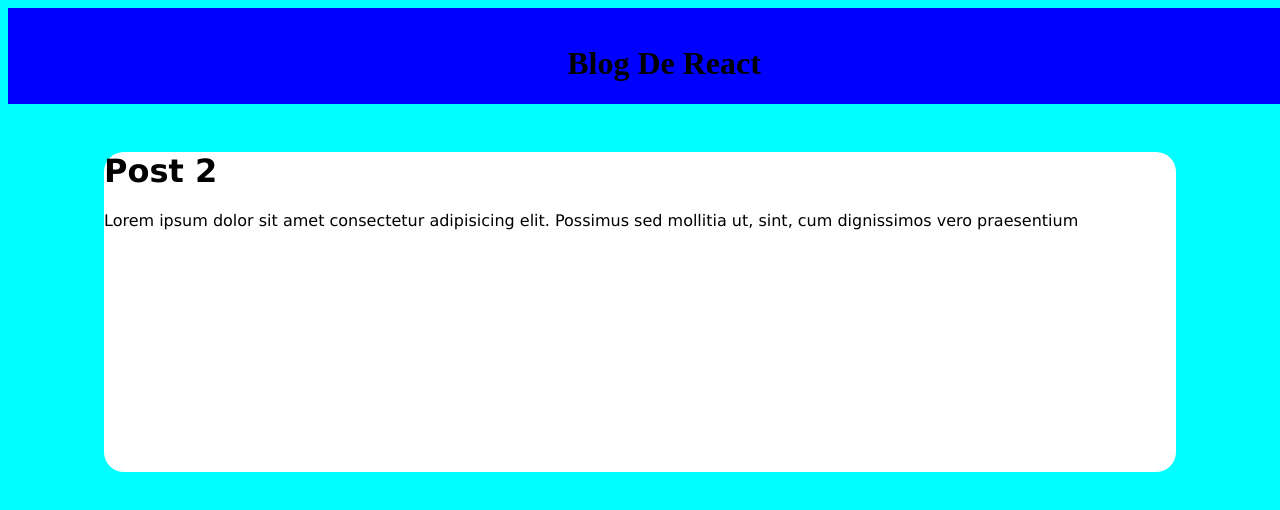
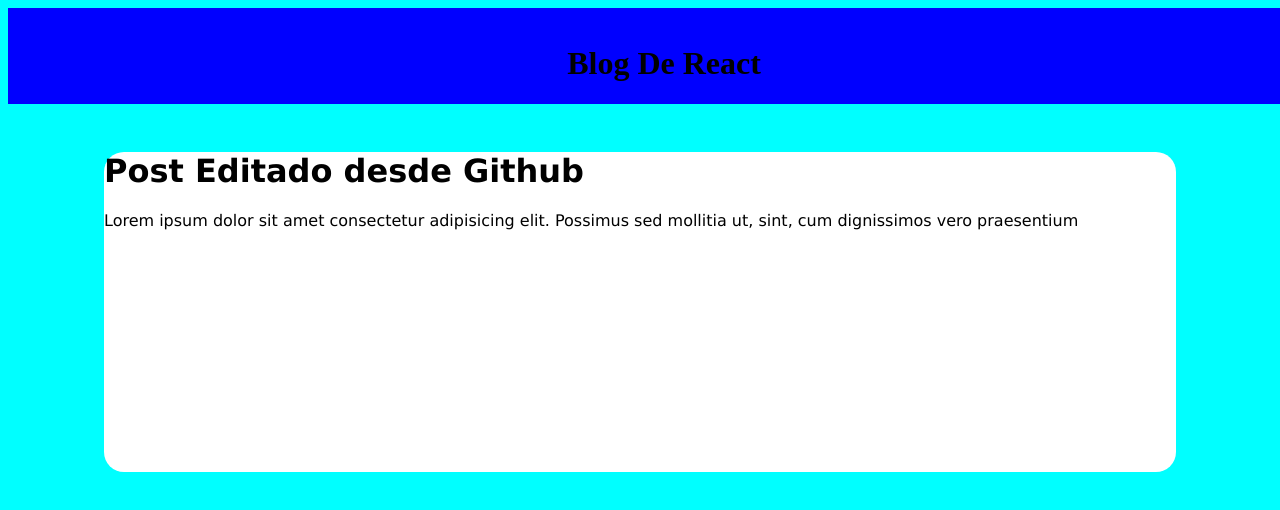
Before and after one commit to Erick-Arango04/Pruebas, a plain HTML site: page index.html in a window 1280 px wide. Shown: the top 510 px of the page. Drawn offline with Linux system fonts and the light colour scheme.

Commit message:
Hice un cambio

```diff
--- a/index.html
+++ b/index.html
@@ -15,7 +15,7 @@
 
     <div class="contenido">
         <h1>
-            Post 2
+            Post Editado desde Github
         </h1>
         <p>Lorem ipsum dolor sit amet consectetur adipisicing elit. Possimus sed mollitia ut, sint, cum dignissimos vero praesentium </p>
     </div>
```
